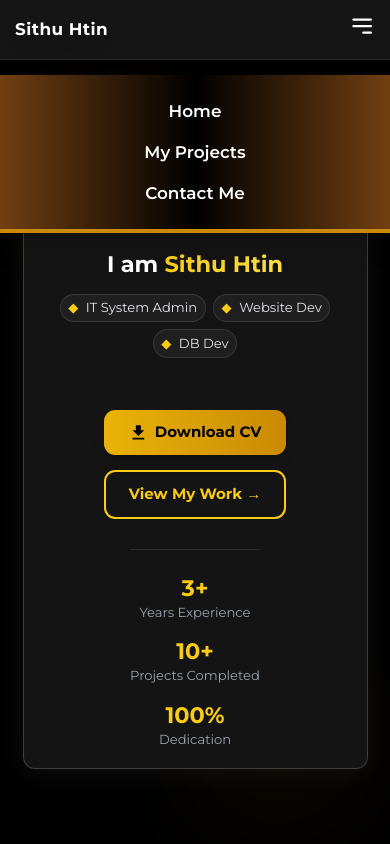
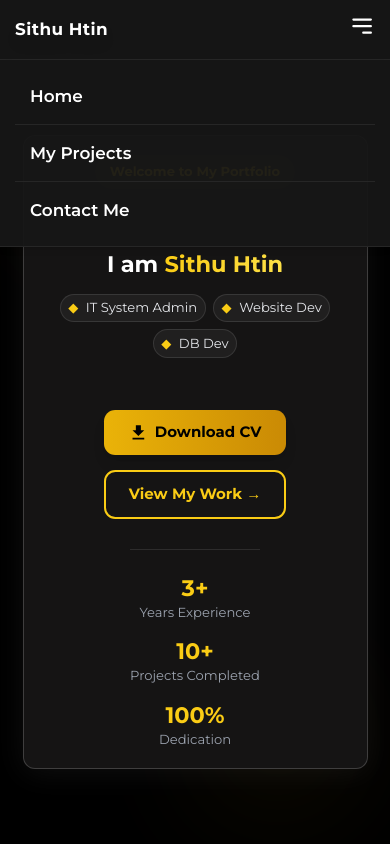
Before and after one commit to SiThuHtin/job-portfolio, a Next.js app: page / in a window 390 px wide. Both pictures are taken after a click on the button "Toggle menu". Shown: the top 844 px of the page. Built offline with nearby package versions, Linux system fonts and the light colour scheme.

Commit message:
style(nav): simplify mobile hamburger menu background; tweak colors and spacing

```diff
--- a/app/components2/Navbar.js
+++ b/app/components2/Navbar.js
@@ -55,24 +55,26 @@ const Navbar = () => {
       </div>
       {/* Mobile Menu */}
       {showMenu && (
-        <div className="absolute top-20 left-0 w-full bg-gradient-to-r from-yellow-900 via-black to-yellow-900 border-b-4 border-yellow-600 flex flex-col items-center py-4 md:hidden z-40 shadow-xl">
+        <div className="absolute top-16 left-0 w-full bg-neutral-900/95 border-b border-neutral-800 flex flex-col items-start px-4 py-3 md:hidden z-40 shadow-md">
           <Link
             href="/"
-            className="block text-lg text-white font-semibold hover:text-yellow-400 px-4 py-2 w-full text-center"
+            className="block w-full text-left text-lg text-white font-semibold hover:text-yellow-300 px-4 py-3 rounded-md transition-colors"
             onClick={() => setShowMenu(false)}
           >
             Home
           </Link>
+          <div className="w-full h-px bg-neutral-800 my-1"></div>
           <Link
             href="/my-projects"
-            className="block text-lg text-white font-semibold hover:text-yellow-400 px-4 py-2 w-full text-center"
+            className="block w-full text-left text-lg text-white font-semibold hover:text-yellow-300 px-4 py-3 rounded-md transition-colors"
             onClick={() => setShowMenu(false)}
           >
             My Projects
           </Link>
+          <div className="w-full h-px bg-neutral-800 my-1"></div>
           <Link
             href="/contact-me"
-            className="block text-lg text-white font-semibold hover:text-yellow-400 px-4 py-2 w-full text-center"
+            className="block w-full text-left text-lg text-white font-semibold hover:text-yellow-300 px-4 py-3 rounded-md transition-colors"
             onClick={() => setShowMenu(false)}
           >
             Contact Me
```
